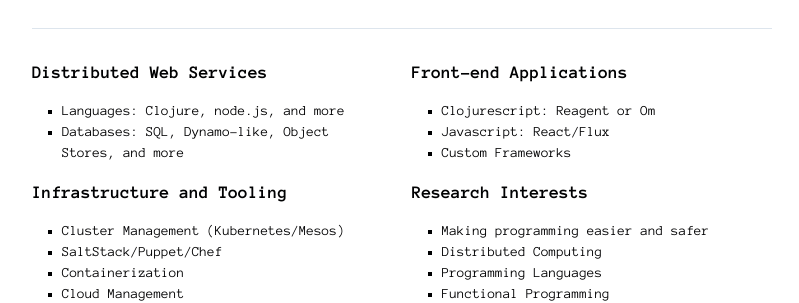
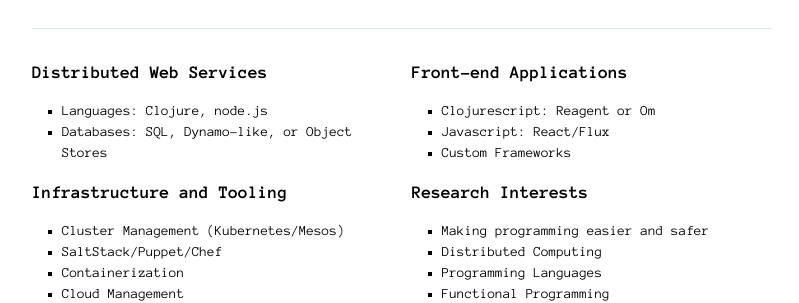
Before and after one commit to yanatan16/joneisen.works, a Jekyll site: the page built from index.html, in a window 1280 px wide. Shown: the part 235-538 px from the top of the page, without its empty margins (238-1037 px from the left). Built offline with Jekyll 4.4.1, drawn with Linux system fonts in a browser that asks for light colours; nearby versions of some CDN libraries.

Commit message:
remove and more from languages

```diff
--- a/index.html
+++ b/index.html
@@ -22,8 +22,8 @@
 	<div class="specialties-box row">
 		<div class="specialties specialties--dist-app col col--2">
 			<h3>Distributed Web Services</h3>
-			<ul><li>Languages: Clojure, node.js, and more</li>
-					<li>Databases: SQL, Dynamo-like, Object Stores, and more</li></ul>
+			<ul><li>Languages: Clojure, node.js</li>
+					<li>Databases: SQL, Dynamo-like, or Object Stores</li></ul>
 		</div>
 
 		<div class="specialties specialties--front-end col col--2">
```
